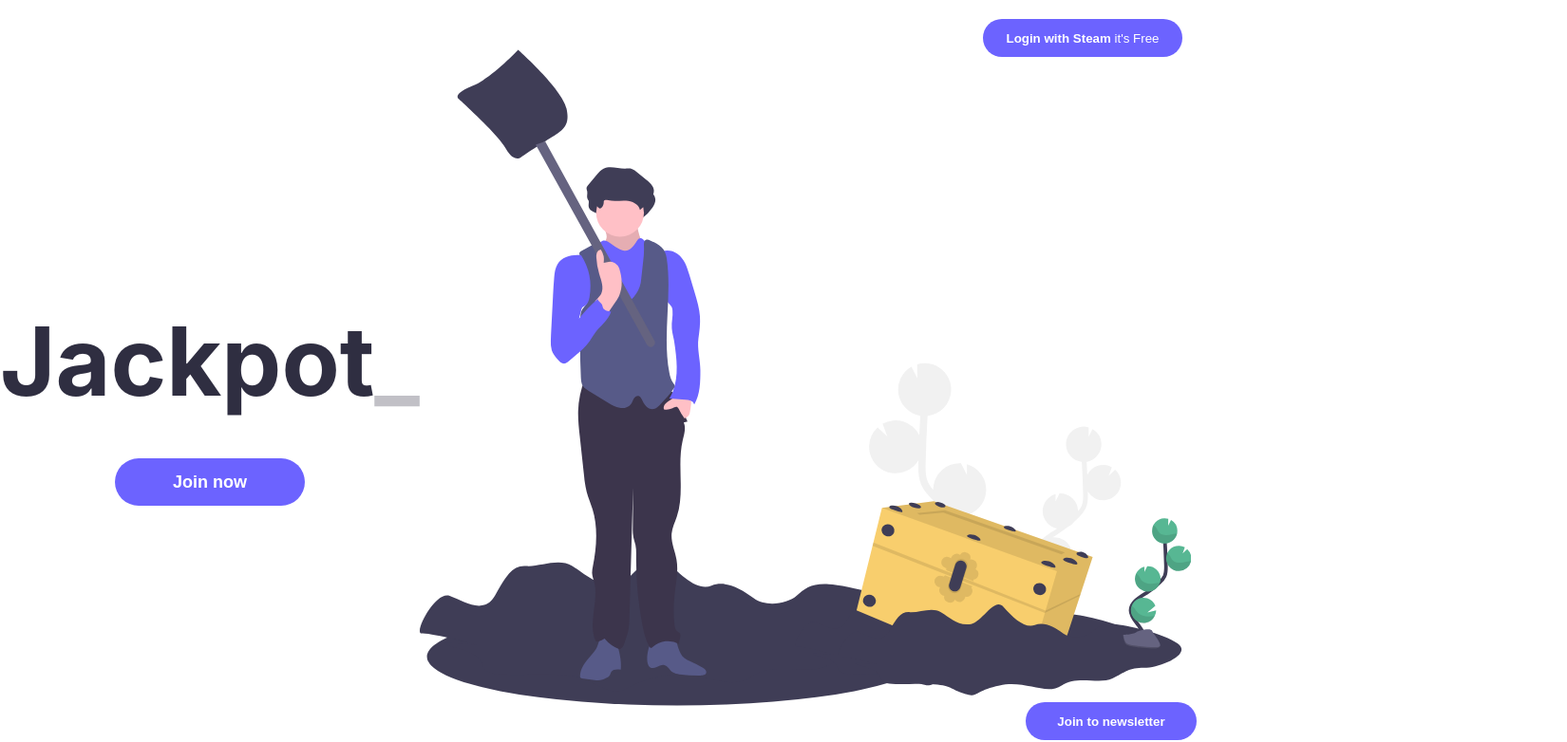
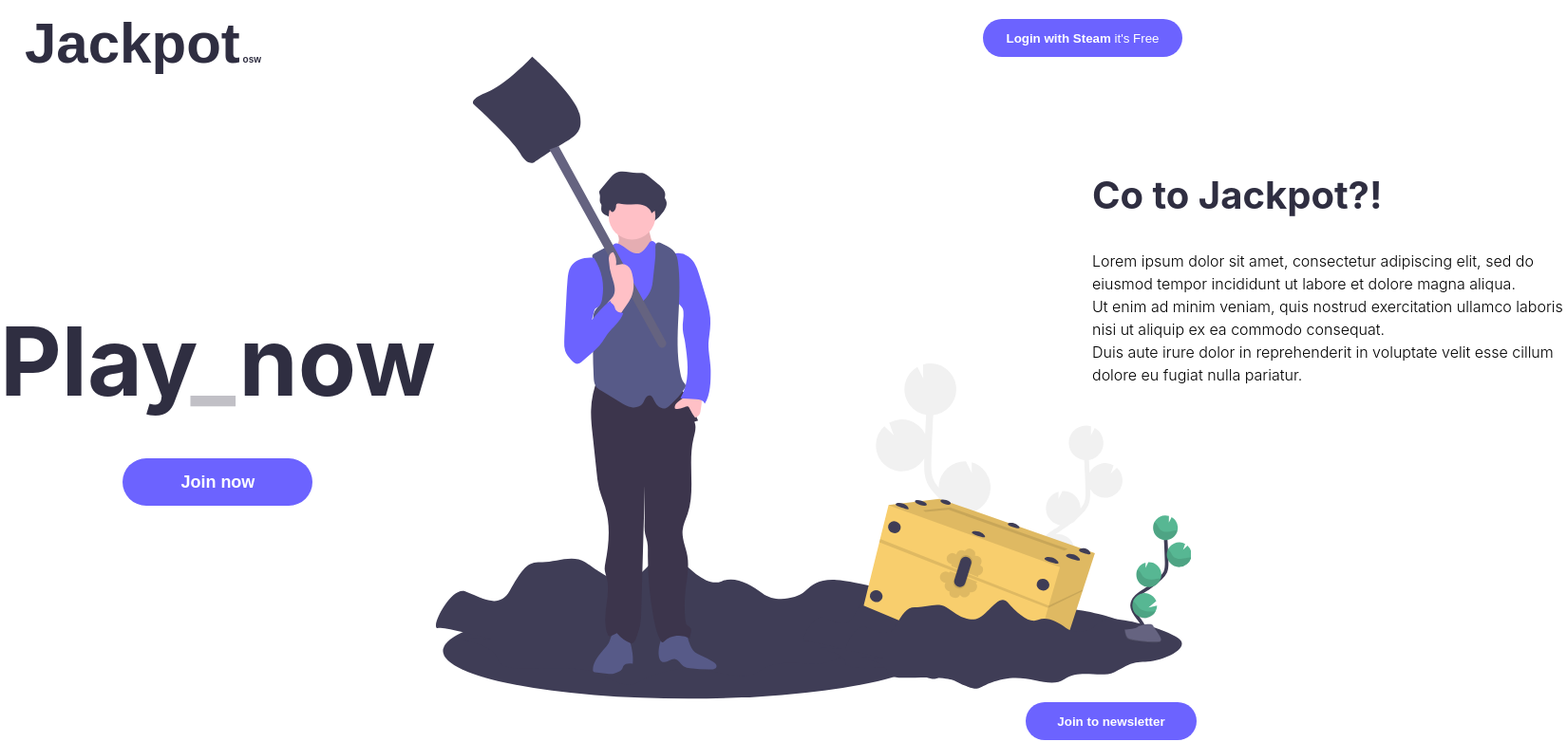
Before and after one commit to Lorens103/jackpot, a React (Create React App) app: page / in a window 1280 px wide. Shown: the top 782 px of the page at 95% size, 1650 px wide, since content can reach past the window. Built offline with nearby package versions, Linux system fonts and the light colour scheme.

Commit message:
first commit

```diff
--- a/public/index.html
+++ b/public/index.html
@@ -7,7 +7,7 @@
       name="description"
       content="Web site created using create-react-app"
     />
-    <title>React App</title>
+    <title>Jackpot</title>
   </head>
   <body>
     <noscript>You need to enable JavaScript to run this app.</noscript>
--- a/src/App.css
+++ b/src/App.css
@@ -132,3 +132,32 @@ footer ul {
 footer li {
   margin: 10px;
 }
+
+.title {
+  font-size: 60px;
+  font-weight:700;
+  color: #2f2e41;
+  margin: 10px;
+  margin-left: 20px;
+  background: none;
+  border: none;
+}
+
+.osw {
+  font-size: 10px;
+}
+
+.headerText {
+  font-weight: 300;
+  line-height: 1.5;
+  padding-bottom: 40px;
+  max-width: 500px;
+  float: right;
+  transform: translate(230%, 50%);
+  position: absolute;
+}
+
+.headerText h1 {
+  color: #2f2e41;
+  font-size: 40px;
+}
--- a/src/App.js
+++ b/src/App.js
@@ -1,52 +1,80 @@
-import React, { useRef, useEffect } from 'react';
-import './App.css';
-import { ReactComponent as Money } from './money.svg';
-import gsap from 'gsap';
+import React, { useRef, useEffect } from "react";
+import "./App.css";
+import { ReactComponent as Money } from "./money.svg";
+import gsap from "gsap";
 
 function App() {
-
   const wrapper = useRef(null);
 
   useEffect(() => {
+    const floor = document.querySelectorAll(".floor");
 
-    const floor = document.querySelectorAll('.floor');
+    const tl = gsap.timeline({ defaults: { ease: "power3.inOut" } });
 
-    const tl = gsap.timeline( { defaults: { ease: 'power3.inOut' } } );
+    gsap.set([], { opacity: 0 });
 
-    gsap.set([], { opacity: 0 } );
-
-    tl.fromTo(floor, { opacity: 0 }, { opacity: 1, repeat: -1 })
-
+    tl.fromTo(floor, { opacity: 0 }, { opacity: 1, repeat: -1 });
   });
 
   return (
     <div ref={ wrapper }>
-    <button className='newsletter'><b>Join to newsletter</b></button>
+      <button className="newsletter">
+        <b>Join to newsletter</b>
+      </button>
       <header>
-        <div className='nav'>
-          <button className='login'><b>Login with Steam </b>it's Free</button>
+        <div className="nav">
+          <button className="title">
+            Jackpot<span className="osw"> osw</span>
+          </button>
+          <button className="login">
+            <b>Login with Steam </b>it's Free
+          </button>
         </div>
-        <div className='money'>
+
+        <div className="headerText">
+          <h1>Co to Jackpot?!</h1>
+          Lorem ipsum dolor sit amet, consectetur adipiscing elit, sed do
+          eiusmod tempor incididunt ut labore et dolore magna aliqua.
+          <br />
+          Ut enim ad minim veniam, quis nostrud exercitation ullamco laboris
+          nisi ut aliquip ex ea commodo consequat.
+          <br />
+          Duis aute irure dolor in reprehenderit in voluptate velit esse cillum
+          dolore eu fugiat nulla pariatur.
+        </div>
+
+        <div className="money">
           <div>
-            <h1 className='moneyTitle'>Jackpot
-            <span className='floor'>_</span></h1>
-            <button className='moneyButton'><b>Join now</b></button>
+            <h1 className="moneyTitle">
+              Play
+              <span className="floor">_</span>
+              now
+            </h1>
+            <button className="moneyButton">
+              <b>Join now</b>
+            </button>
           </div>
-          <Money className='moneyPhoto' />
+          <Money className="moneyPhoto" />
         </div>
       </header>
       <article>
-        <h1 className='conatinerTwoTitle'>Lorem ipsum</h1>
-        <p className='containerTwoText'>Lorem ipsum dolor sit amet, consectetur adipiscing elit, sed do eiusmod tempor incididunt ut labore et dolore magna aliqua.<br/> Ut enim ad minim veniam, quis nostrud exercitation ullamco laboris nisi ut aliquip ex ea commodo consequat.<br/> Duis aute irure dolor in reprehenderit in voluptate velit esse cillum dolore eu fugiat nulla pariatur.</p>
+        <h1 className="conatinerTwoTitle">Lorem ipsum</h1>
+        <p className="containerTwoText">
+          Lorem ipsum dolor sit amet, consectetur adipiscing elit, sed do
+          eiusmod tempor incididunt ut labore et dolore magna aliqua.
+          <br /> Ut enim ad minim veniam, quis nostrud exercitation ullamco
+          laboris nisi ut aliquip ex ea commodo consequat.
+          <br /> Duis aute irure dolor in reprehenderit in voluptate velit esse
+          cillum dolore eu fugiat nulla pariatur.
+        </p>
       </article>
       <footer>
         <ul>
-          <li>Created by Jackpot company inc.</li>
+          <li>Created by Jackpot OSW. company inc.</li>
         </ul>
       </footer>
     </div>
   );
 }
 
-
 export default App;
```
Also changed, not shown: 1 other file (tests, documents, lock files or other folders).
